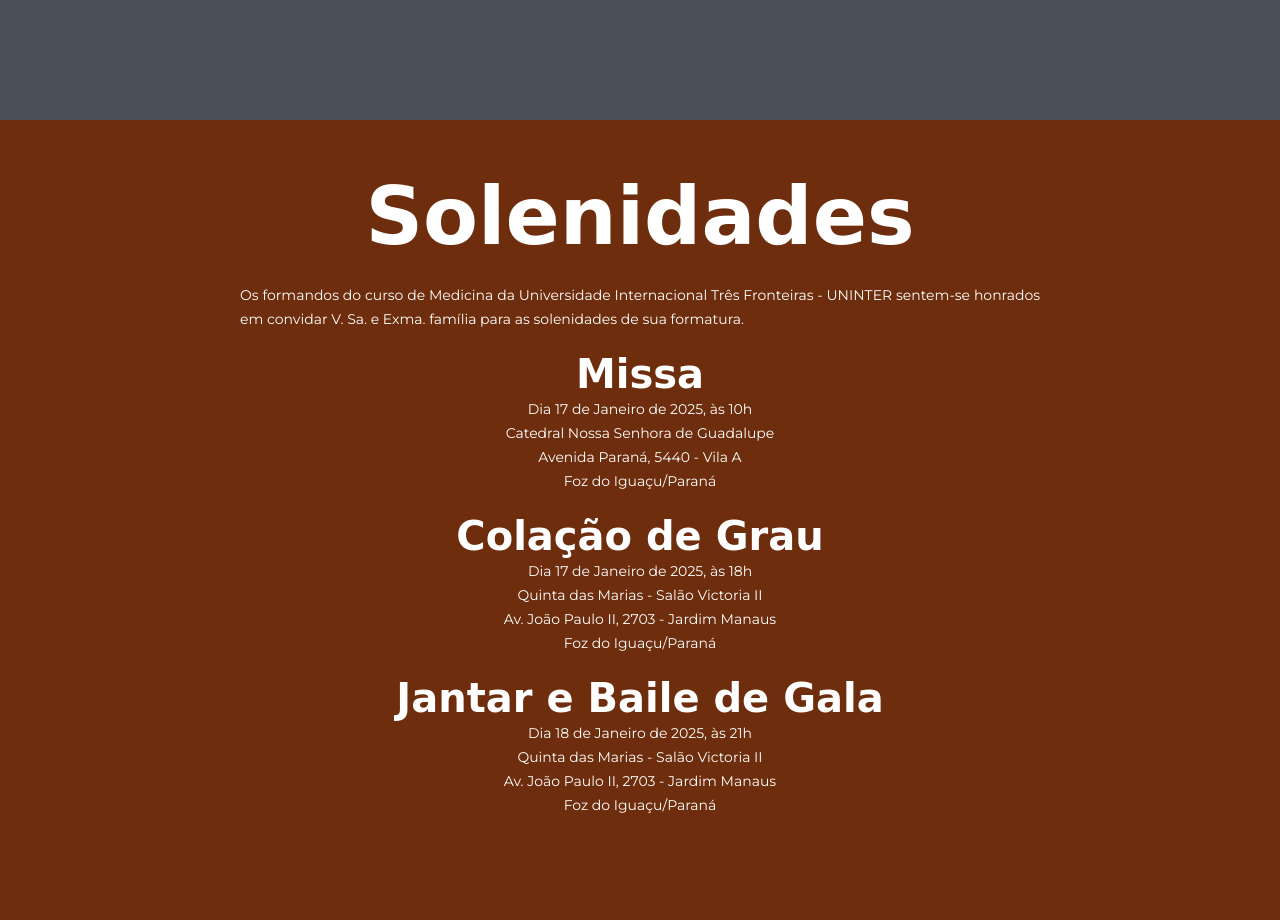
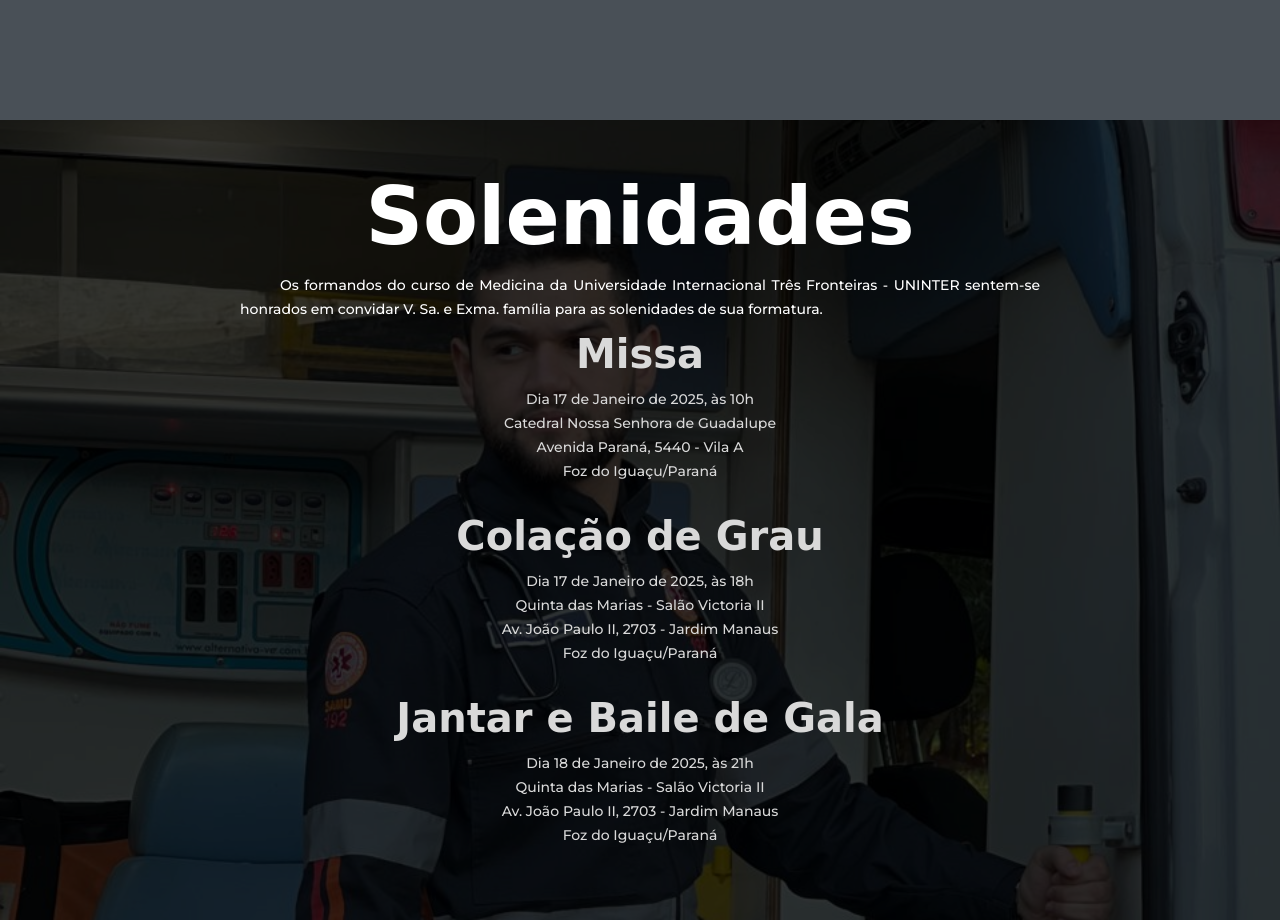
Before and after one commit to weslleyhigor/convite-formatura-leo, a plain HTML site: page index.html in a window 1280 px wide. Shown: the part 1480-2400 px from the top of the page. Drawn offline with Linux system fonts and the light colour scheme; a web font is replaced by a local one.

Commit message:
Alteracoes no convite

```diff
--- a/index.html
+++ b/index.html
@@ -41,40 +41,47 @@
     </section>
 
     <section class="solenidades__container">
+        <div class="container-content">
             <div>
                 <h2>Solenidades</h2>
 
-            <p>
+                <p class="text-recuo">
                     Os formandos do curso de Medicina da Universidade Internacional Três Fronteiras - UNINTER sentem-se honrados em convidar V. Sa. e Exma. família para as solenidades de sua formatura.
                 </p>
 
-            <section>
+                <div class="container-cards_endereco">
+                    <section class="endereco-container">
                         <h3>Missa</h3>
+                        <div>
                             <p>Dia 17 de Janeiro de 2025, às 10h</p>
                             <p>Catedral Nossa Senhora de Guadalupe</p>
                             <p>Avenida Paraná, 5440 - Vila A</p>
                             <p>Foz do Iguaçu/Paraná</p>
+                        </div>
                     </section>
 
-            <section>
+                    <section class="endereco-container">
                         <h3>Colação de Grau</h3>
+                        <div>
                             <p>Dia 17 de Janeiro de 2025, às 18h</p>
                             <p>Quinta das Marias - Salão Victoria II</p>
                             <p>Av. João Paulo II, 2703 - Jardim Manaus</p>
                             <p>Foz do Iguaçu/Paraná</p>
+                        </div>
                     </section>
 
-            <section>
+                    <section class="endereco-container">
                         <h3>Jantar e Baile de Gala</h3>
+                        <div>
                             <p>Dia 18 de Janeiro de 2025, às 21h</p>
                             <p>Quinta das Marias - Salão Victoria II</p>
                             <p>Av. João Paulo II, 2703 - Jardim Manaus</p>
                             <p>Foz do Iguaçu/Paraná</p>
+                        </div>
                     </section>
                 </div>
-
-
-
+            </div>
+        </div>
     </section>
 </body>
 </html>
--- a/src/styles/solenidades.css
+++ b/src/styles/solenidades.css
@@ -3,27 +3,57 @@
     flex-direction: column;
 
     min-height: 100vh;
-    padding: 5rem 4rem;
+    width: 100%;
 
     color: var(--ft-color-secundary);
-    background-color: var(--bg-color-secundary);
+
+    background-image: url(../imgs/person-leo-2.jpeg);
+    background-repeat: no-repeat;
+    background-position: top;
+    background-size: cover;
+
+    font-weight: 500;
+
 }
 
+.container-content {
+    min-height: 100vh;
+    width: 100%;
+    padding: 5rem 4rem;
+    /* background-color: rgba(73, 80, 87, 0.8); */
+    background-color: rgba(0, 0, 0, 0.8);
+}
 
-.solenidades__container > div {
+.container-content > div {
     display: flex;
     flex-direction: column;
 
-    gap: 2rem;
+    gap: 1rem;
+}
+
+.container-cards_endereco {
+    display: flex;
+    flex-direction: column;
+    gap: 3rem;
+}
+
+.endereco-container {
+    display: flex;
+    flex-direction: column;
+    gap: 1rem;
+}
+
+.solenidades__container section div p, .solenidades__container section h2, .solenidades__container section h3 {
+    color: #d9d9d9;
+
 }
 
 .solenidades__container section p {
     text-align: center;
 }
 
-
 @media (min-width: 768px) {
-    .solenidades__container > div{
+    .solenidades__container > div > div{
         max-width: 80rem;
         margin: 0 auto;
     }
```
Also changed, not shown: src/imgs/person-leo-2.jpeg (added). Lines whose indentation alone changed are shown as unchanged.
